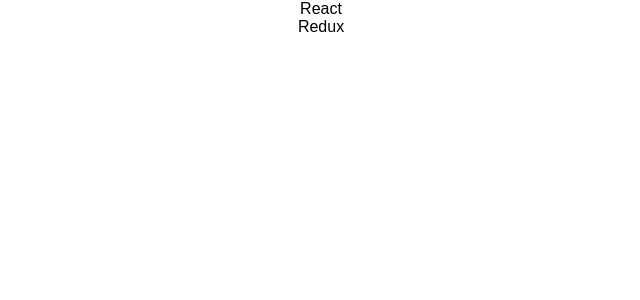
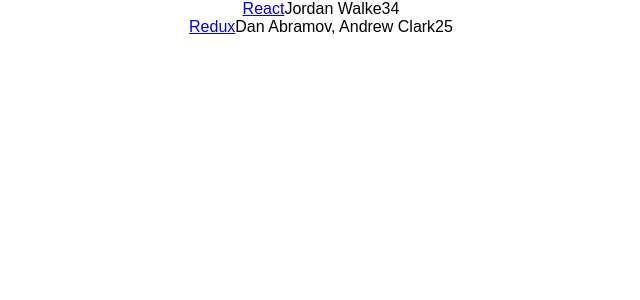
Before and after one commit to aferreira44/react-hackernews, a React (Create React App) app: page / in a window 1280 px wide. Shown: the top 300 px of the page, without its empty margins (319-959 px from the left). Built offline with nearby package versions, Linux system fonts and the light colour scheme.

Commit message:
feat: Show more field of items

```diff
--- a/src/App.js
+++ b/src/App.js
@@ -23,9 +23,22 @@
     render() {
         return (
             <div className="App">
-                { list
+                {list
                     .map(function (item) {
-                        return <div>{item.title}</div>
+                        return <div>
+                            <span>
+                                <a href={item.url}>{item.title}</a>
+                            </span>
+                            <span>
+                                {item.author}
+                            </span>
+                            <span>
+                                {item.num_comments}
+                            </span>
+                            <span>
+                                {item.points}
+                            </span>
+                        </div>
                     })}
             </div>
         );
```
